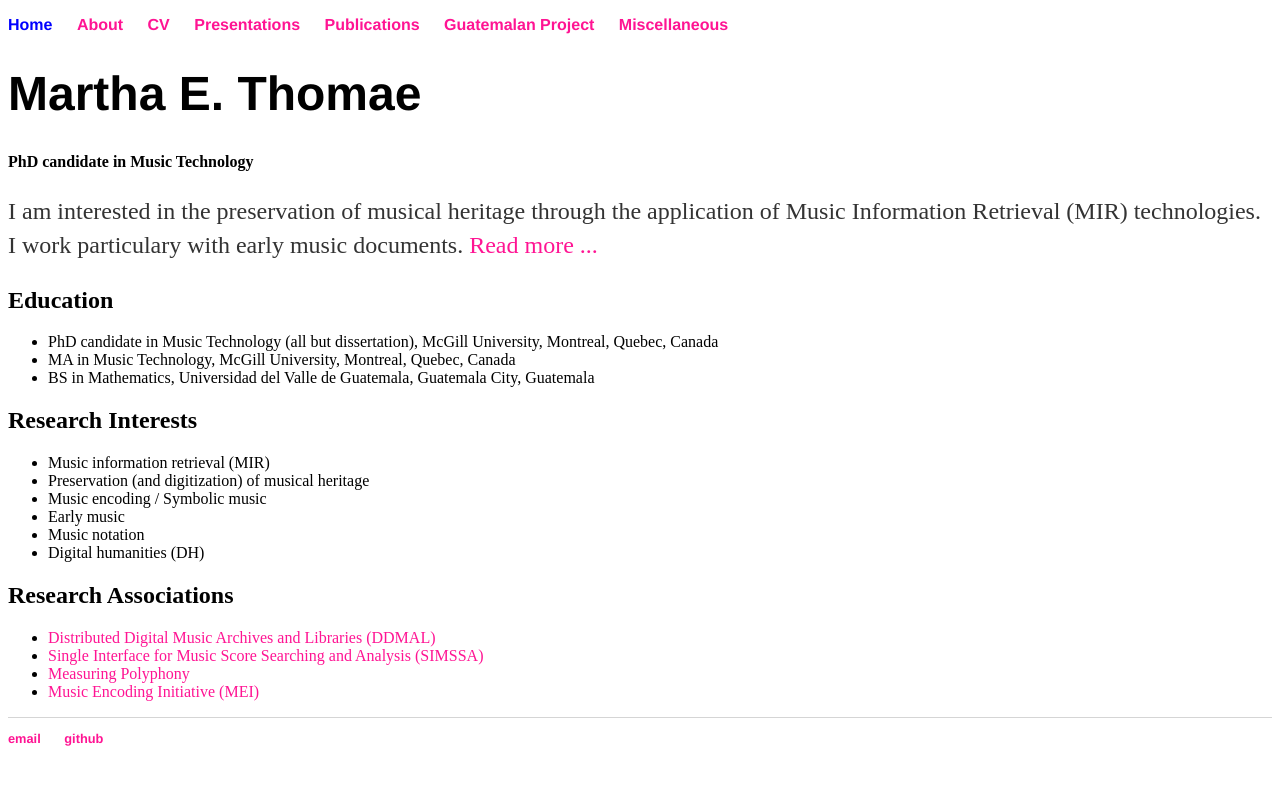
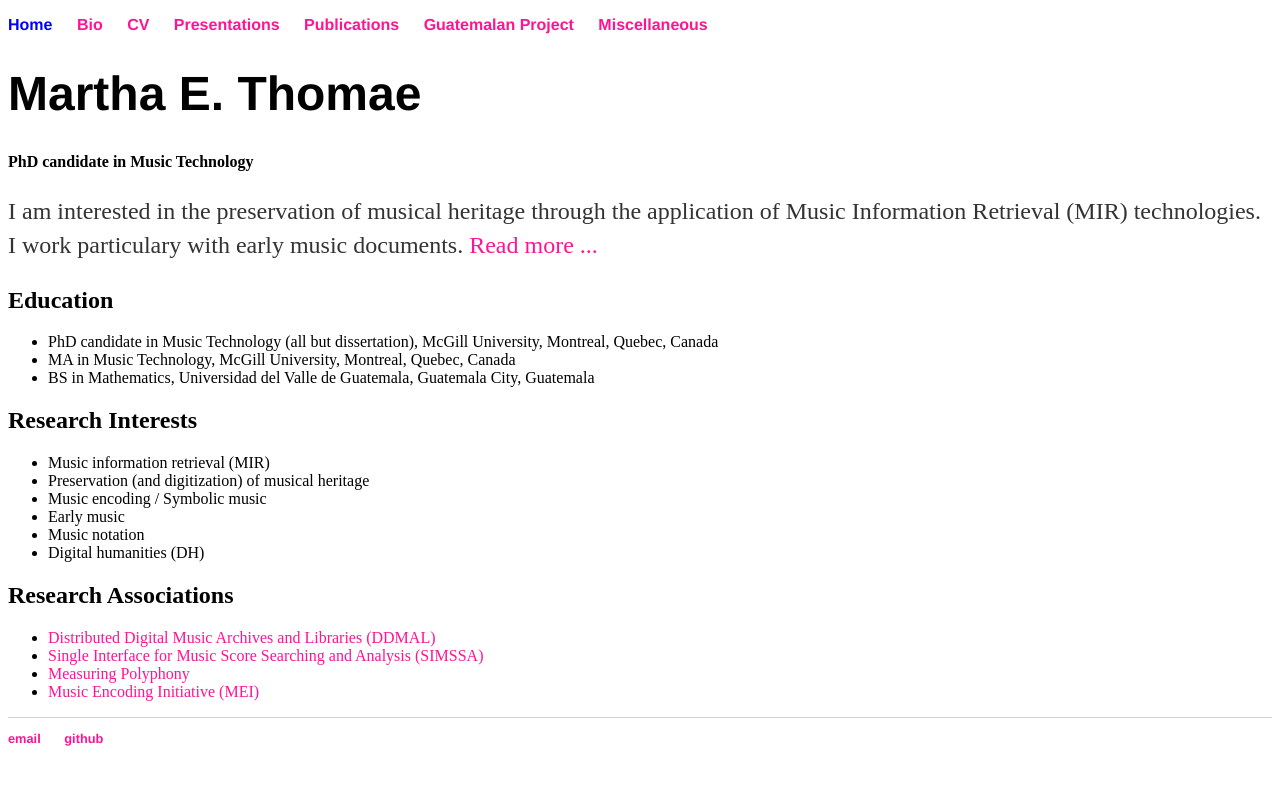
Before and after one commit to martha-thomae/martha-thomae.github.io, a Jekyll site: the page built from index.html, in a window 1280 px wide. Shown: the top 785 px of the page. Built offline with Jekyll 4.4.1, drawn with Linux system fonts in a browser that asks for light colours.

Commit message:
Change name from 'about' to 'bio'

```diff
--- a/_data/navigation.yml
+++ b/_data/navigation.yml
@@ -1,6 +1,6 @@
 - name: Home
   link: /
-- name: About
+- name: Bio
   link: /about.html
 - name: CV
   link: cv/CV_July_2021.pdf
```
